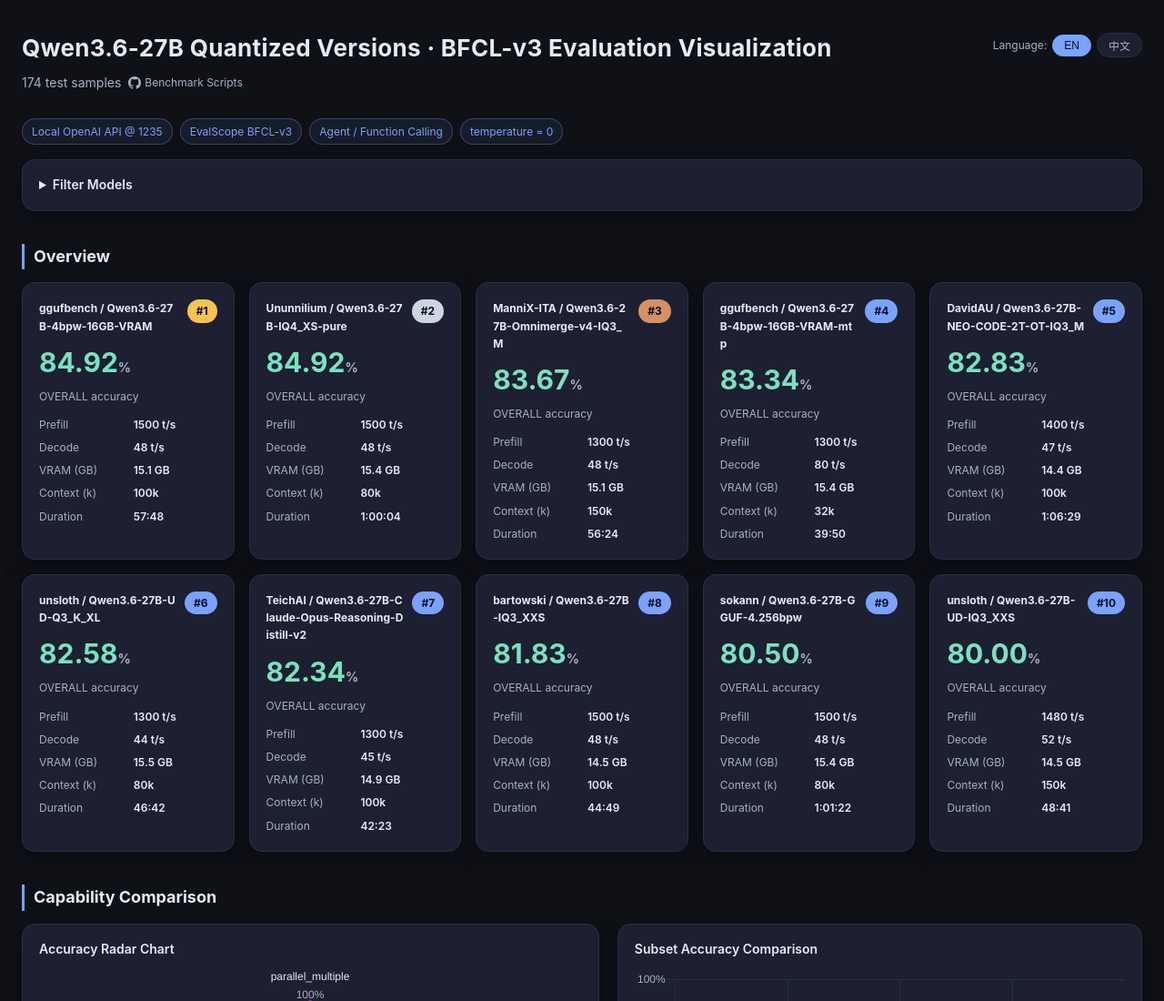
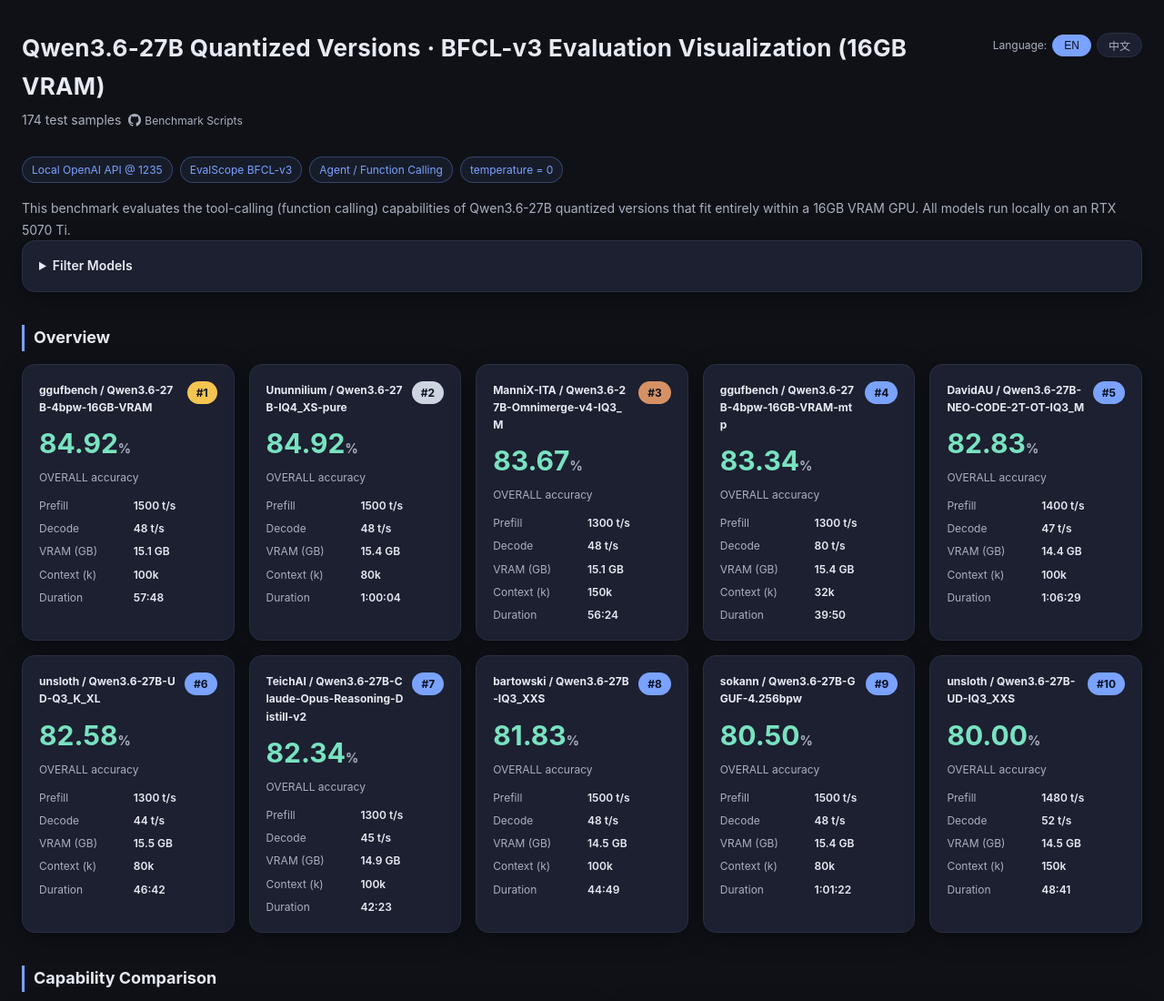
Before and after one commit to YanTianlong-01/YanTianlong-01.github.io, a plain HTML site: page llm_benchmark/index.html in a window 1280 px wide. Shown: the top 1100 px of the page at 91% size. Drawn offline with nearby package versions, Linux system fonts and the light colour scheme.

Commit message:
标题新增 “16GB VRAM” 说明

```diff
--- a/llm_benchmark/index.html
+++ b/llm_benchmark/index.html
@@ -457,12 +457,14 @@
   </div>
 </header>
 
-<div class="legend-tags" id="legend-tags">
+ <div class="legend-tags" id="legend-tags">
   <span class="tag" data-i18n="tag_local">Local OpenAI API @ 1235</span>
   <span class="tag" data-i18n="tag_eval">EvalScope BFCL-v3</span>
   <span class="tag" data-i18n="tag_type">Agent / Function Calling</span>
   <span class="tag" data-i18n="tag_temp">temperature = 0</span>
 </div>
+
+<p data-i18n="description" style="color:var(--text-soft);font-size:14px;margin:12px 0 0;line-height:1.7;"></p>
 
 <!-- Filter Panel -->
 <details class="filter-panel">
@@ -547,8 +549,9 @@
 // ----- i18n -----
 const i18n = {
   en: {
-    title: "Qwen3.6-27B Quantized Versions · BFCL-v3 Evaluation Visualization",
+    title: "Qwen3.6-27B Quantized Versions · BFCL-v3 Evaluation Visualization (16GB VRAM)",
     subtitle: "174 test samples",
+    description: "This benchmark evaluates the tool-calling (function calling) capabilities of Qwen3.6-27B quantized versions that fit entirely within a 16GB VRAM GPU. All models run locally on an RTX 5070 Ti.",
     gh_source: "Benchmark Scripts",
     tag_local: "Local OpenAI API @ 1235",
     tag_eval: "EvalScope BFCL-v3",
@@ -596,8 +599,9 @@
     filter_count: "Showing {n} of {total} models"
   },
   zh: {
-    title: "Qwen3.6-27B 量化版本 · BFCL-v3 评测可视化",
+    title: "Qwen3.6-27B 量化版本 · BFCL-v3 评测可视化 (16GB VRAM)",
     subtitle: "174 个测试样本",
+    description: "本评测旨在测试能够完全加载到 16GB 显存 GPU 上的 Qwen3.6-27B 量化版本模型的工具调用（Function Calling）能力。所有模型均在本地 RTX 5070 Ti 上运行。",
     gh_source: "评测脚本",
     tag_local: "本地 OpenAI API @ 1235",
     tag_eval: "EvalScope BFCL-v3",
```
